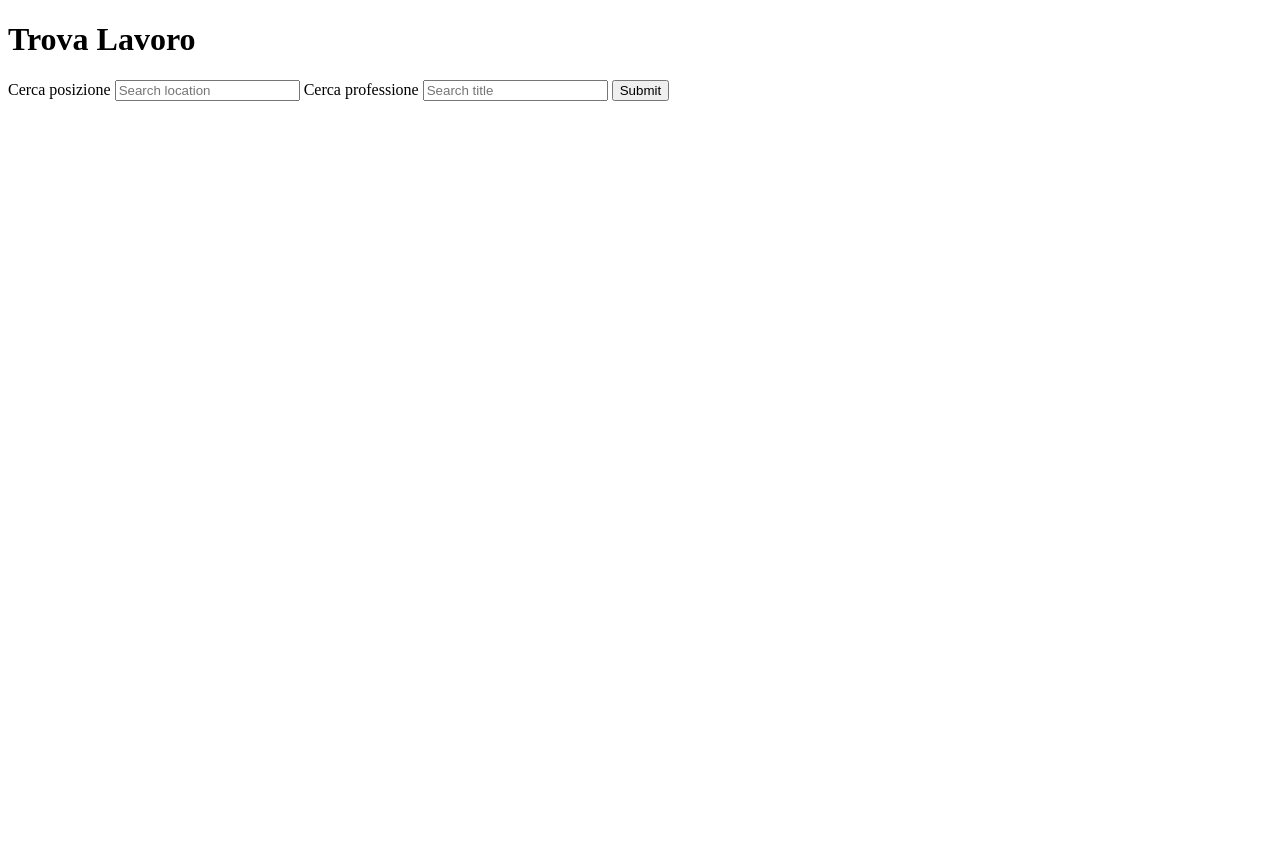
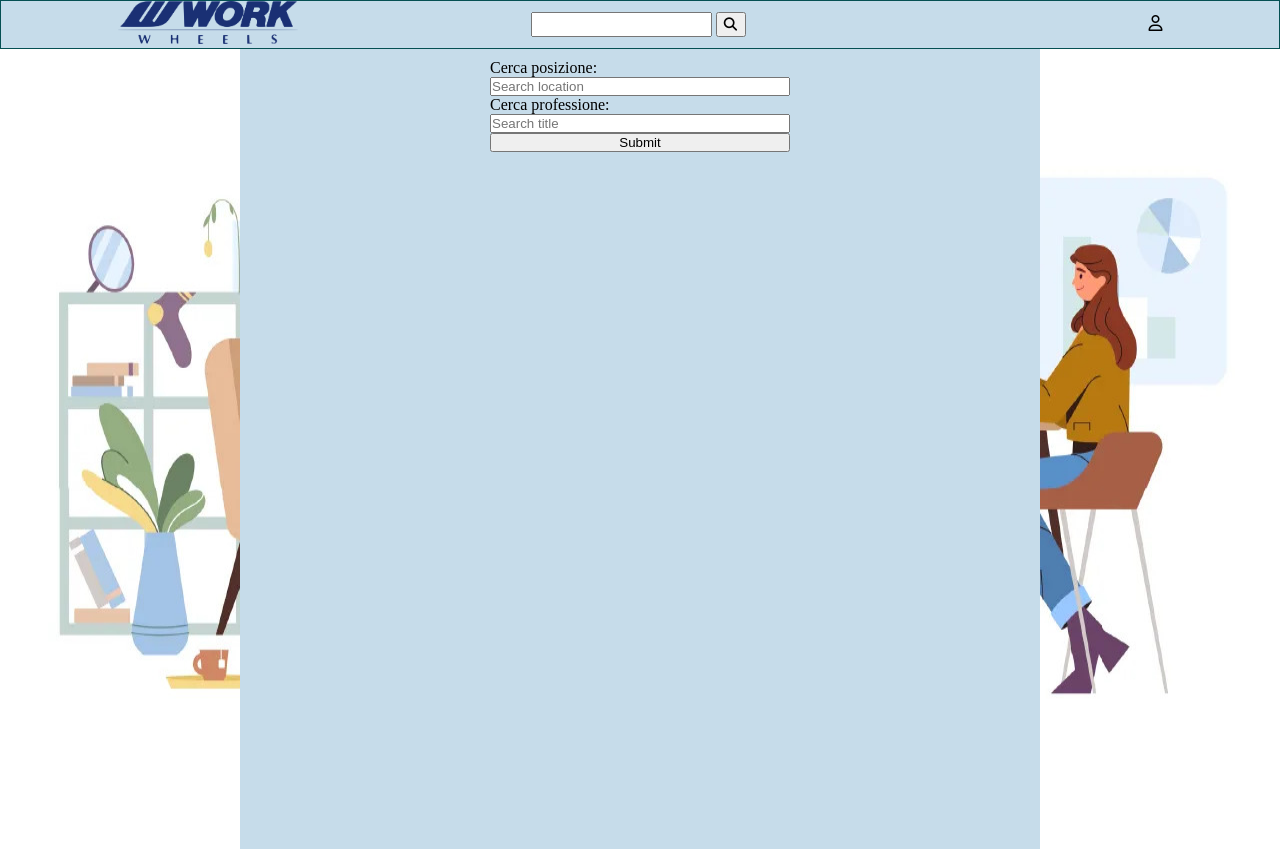
Before and after one commit to MoriFGC/JS-Compito-finale, a plain HTML site: page index.html in a window 1280 px wide. Before the commit the page ends 800 px from the top, so only its background shows below. Drawn offline with Linux system fonts and the light colour scheme.

Commit message:
ho aggiunto un pochino di css

```diff
--- a/index.html
+++ b/index.html
@@ -3,24 +3,44 @@
 <head>
     <meta charset="UTF-8">
     <meta name="viewport" content="width=device-width, initial-scale=1.0">
-    <title>Document</title>
+    <title>Work Life</title>
     <link rel="stylesheet" href="style.css">
 </head>
 <body>
-    <h1>Trova Lavoro</h1>
+    <header>
+        <nav>
+            <div class="logo">
+                <img src="logo/work-2.png" alt="logo">
+            </div>
+            <div class="search">
+                <input type="text">
+                <button>
+                    <i class="fa-solid fa-magnifying-glass"></i>
+                </button>
+            </div>
+
+            <div class="user">
+                <i class="fa-regular fa-user"></i>
+            </div>
+        </nav>
+    </header>
+    <main>
         <form>
-        <label for="location">Cerca posizione</label>
+            <label for="location">Cerca posizione:</label>
             <input type="text" placeholder="Search location" id="location">
 
-        <label for="title">Cerca professione</label>
+            <label for="title">Cerca professione:</label>
             <input type="text" placeholder="Search title" id="title">
 
             <input type="button" id="button" value="Submit">
         </form>
 
+
         <div id="lista">
 
         </div>
+    </main>
     <script src="scaricabile.js"></script>
+    <script src="https://kit.fontawesome.com/83cea38f14.js" crossorigin="anonymous"></script>
 </body>
 </html>
--- a/scaricabile.js
+++ b/scaricabile.js
@@ -161,7 +161,7 @@ function creaElemento(risultato) {
   lista.innerText = ""; // questo mi serve per fare in modo che non la lista non si ripete
   if (risultato.count === 0 && professione.value === "" || luogo.value === "") {
     // se per caso non esce nessun risulato della ricerca che hai fatto allora ti dirà questa frase
-    lista.innerText = "Nessun Lavoro trovato"
+    lista.innerText = "Nessun lavoro trovato"
   } else {
     let ul = document.createElement("ul"); // creo un ul che poi aggiungerò al div
     // uso un for each per iterare su ogni singolo lavoro che è dentro una variabile di nome risultato che ho creato nella riga 128
--- a/style.css
+++ b/style.css
@@ -0,0 +1,60 @@
+* {
+    padding: 0;
+    margin: 0;
+    box-sizing: border-box;
+}
+
+body {
+    background-image: url(background-image/wfo-wfh.jpg);
+    background-repeat: round;
+}
+
+header {
+    max-height: 80px;
+    background-color: #c6dcea;
+    border: 1px solid rgb(5, 80, 83);
+}
+
+nav {
+    display: flex;
+    justify-content: space-around;
+    align-items: center;
+}
+
+.user i {
+    cursor: pointer;
+}
+
+.search {
+    margin-right: 170px;
+}
+
+.search input, button {
+    height: 25px;
+}
+
+.search button {
+    width: 30px;
+}
+
+.logo img {
+    width: 180px;
+}
+
+main {
+    width: 800px;
+    height: 100vh;
+    margin: 0px auto;
+    display: flex;
+    flex-direction: column;
+    align-items: center;
+    overflow: hidden;
+    background-color:#c6dcea;
+}
+
+form {
+    display: flex;
+    flex-direction: column;
+    width: 300px;
+    margin: 10px 10px;
+}
```
Also changed, not shown: background-image/wfo-wfh.jpg (added), logo/work-2.png (added). Lines whose indentation alone changed are shown as unchanged.
